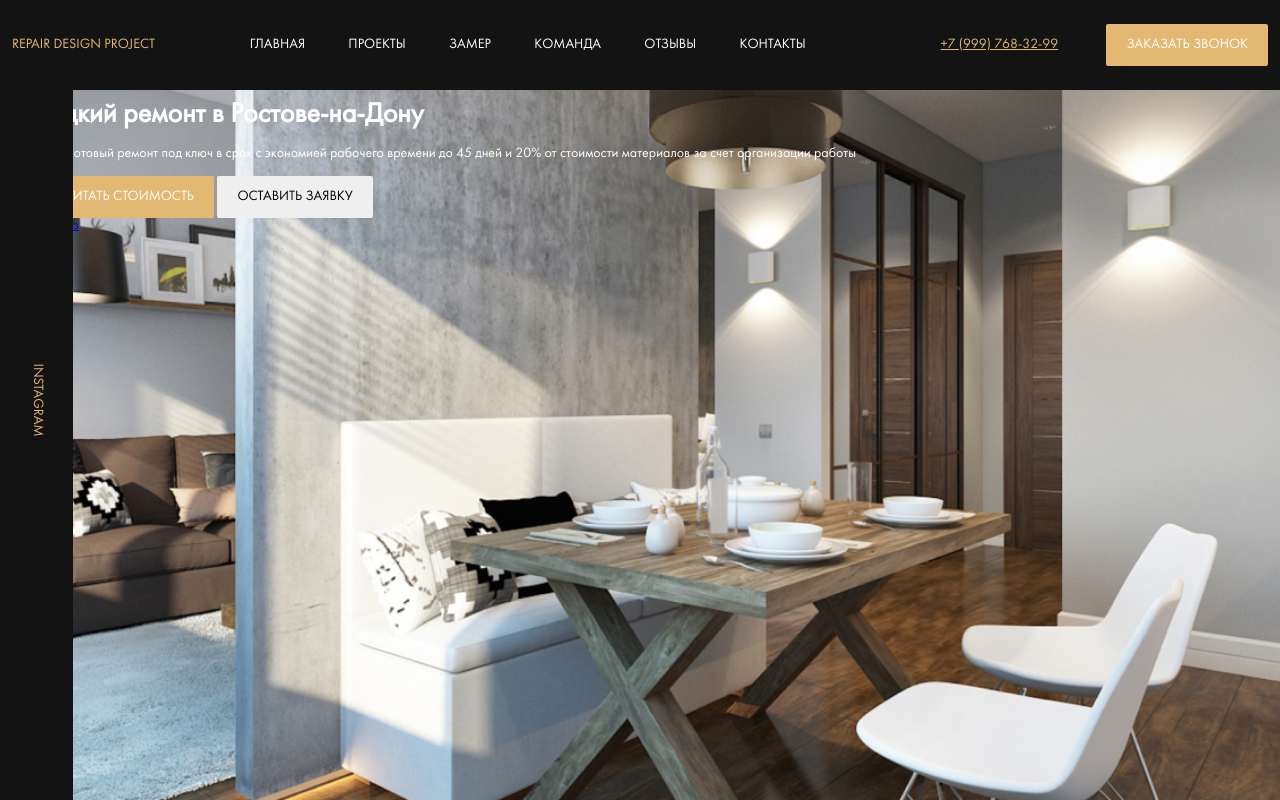
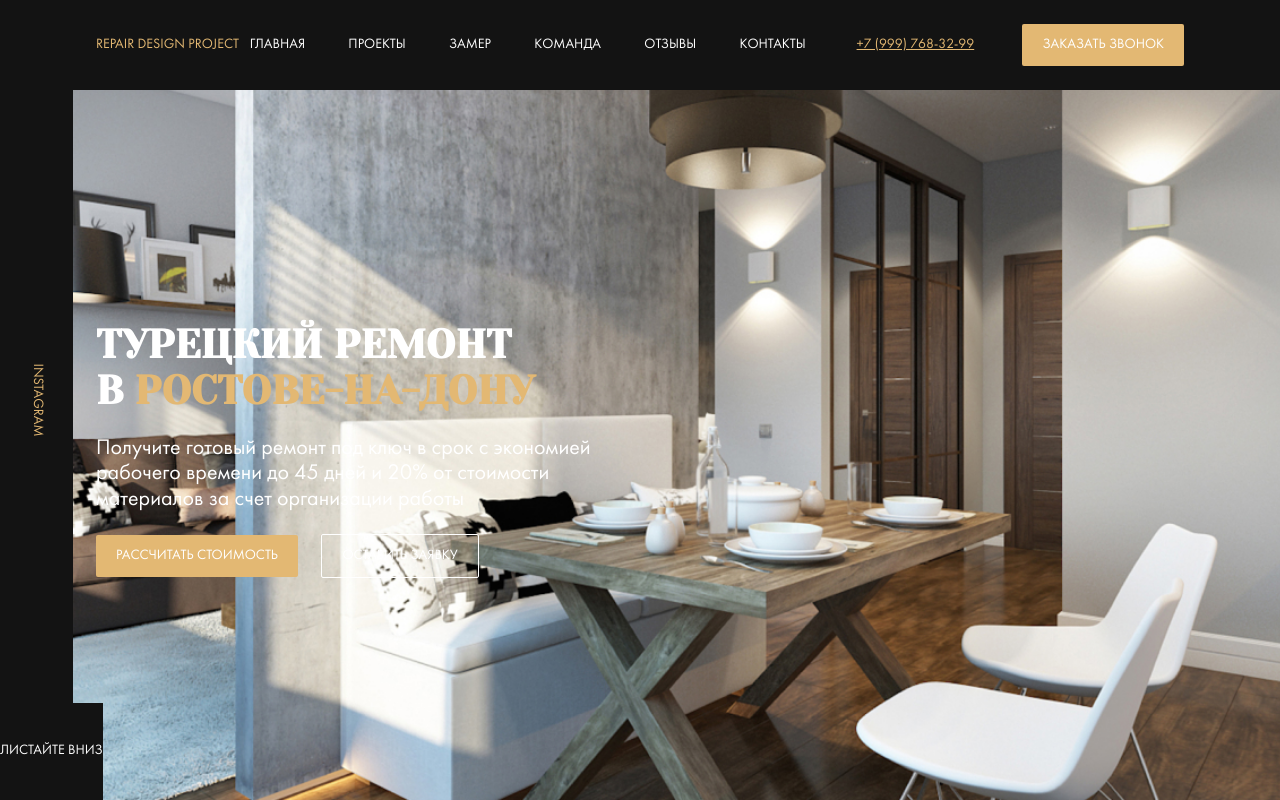
Before and after one commit to Evgeniy10/housing-renovation, a PHP site: page / in a window 1280 px wide. Run offline with PHP 8.4, Linux system fonts and the light colour scheme.

Commit message:
add hero style
add hero style

```diff
--- a/css/style.css
+++ b/css/style.css
@@ -369,7 +369,14 @@ template {
   color: #fff;
 }
 
+.button--outline {
+  border: 1px solid #fff;
+  background-color: transparent;
+  color: #fff;
+}
+
 .container {
+  width: 85%;
   max-width: 1256px;
   margin: auto;
 }
@@ -418,10 +425,36 @@ template {
 
 .hero {
   position: relative;
+  display: -webkit-box;
+  display: -ms-flexbox;
+  display: flex;
+  -webkit-box-orient: vertical;
+  -webkit-box-direction: normal;
+      -ms-flex-direction: column;
+          flex-direction: column;
+  -webkit-box-pack: center;
+      -ms-flex-pack: center;
+          justify-content: center;
+  -webkit-box-align: start;
+      -ms-flex-align: start;
+          align-items: flex-start;
   padding-top: 100px;
   background: #131313 url("../img/hero-bg.jpg") no-repeat center/cover;
   height: 100vh;
   color: #fff;
+}
+
+.hero__content {
+  max-width: 670px;
+}
+
+.hero__text {
+  font-size: 22px;
+  max-width: 500px;
+}
+
+.hero__button {
+  margin-right: 20px;
 }
 
 .hero__instagram {
@@ -430,6 +463,27 @@ template {
   top: 0;
   max-width: 80px;
   height: 100vh;
+}
+
+.hero__scroll-down {
+  position: absolute;
+  display: -webkit-box;
+  display: -ms-flexbox;
+  display: flex;
+  -webkit-box-align: center;
+      -ms-flex-align: center;
+          align-items: center;
+  -webkit-box-pack: center;
+      -ms-flex-pack: center;
+          justify-content: center;
+  left: 0;
+  bottom: 0;
+  min-widht: 247px;
+  min-height: 97px;
+  background-color: #131313;
+  text-transform: uppercase;
+  color: #fff;
+  text-decoration: none;
 }
 
 .instagram {
@@ -455,6 +509,13 @@ template {
 
 .title {
   margin: 0;
+  font-family: 'Yeseva One', cursive;
+  text-transform: uppercase;
+  font-size: 40px;
+}
+
+.title--primary {
+  color: #E3B873;
 }
 
 *, *:before, *:after {
--- a/index.html
+++ b/index.html
@@ -5,6 +5,7 @@
   <meta charset="UTF-8">
   <meta name="viewport" content="width=device-width, initial-scale=1.0">
   <title>Турецкий ремонт</title>
+  <link href="https://fonts.googleapis.com/css?family=Yeseva+One&display=swap&subset=cyrillic" rel="stylesheet">
   <link rel="stylesheet" href="css/style.css">
 </head>
 
@@ -41,7 +42,7 @@
 
       <div class="container">
         <div class="hero__content">
-          <h1 class="title hero__title">Турецкий ремонт в Ростове-на-Дону</h1>
+          <h1 class="title hero__title">Турецкий ремонт в&nbsp;<span class="title--primary">Ростове-на-Дону</span></h1>
           <p class="hero__text">Получите готовый ремонт под ключ в срок с экономией рабочего времени
             до 45 дней и 20% от стоимости материалов за счет
             организации работы</p>
@@ -50,7 +51,7 @@
         </div>
         <!-- /.hero__content -->
       </div>
-      <a href="#" class="scroll-down">листайте вниз</a>
+      <a href="#" class="hero__scroll-down">листайте вниз</a>
 
     </section>
     <!-- /.hero -->
--- a/sass/_grid.sass
+++ b/sass/_grid.sass
@@ -1,4 +1,5 @@
 .container
+  width: 85%
   max-width: 1256px
   margin: auto
   // border: 1px solid red
--- a/sass/interface.sass
+++ b/sass/_interface.sass
@@ -3,7 +3,10 @@
   border: none
   border-radius: 2px
   text-transform: uppercase
-
   &--primary
     background-color: $primary
     color: $light
+  &--outline
+    border: 1px solid $light
+    background-color: transparent
+    color: $light
--- a/sass/templates/_hero.sass
+++ b/sass/templates/_hero.sass
@@ -1,15 +1,40 @@
 .hero
   position: relative
+  display: flex
+  flex-direction: column
+  justify-content: center
+  align-items: flex-start
   padding-top: 100px
   background: $dark url('../img/hero-bg.jpg') no-repeat center/cover
   height: 100vh
   color: $light
+  &__content
+    max-width: 670px
+  &__text
+    font-size: 22px
+    max-width: 500px
+  &__button
+    margin-right: 20px
   &__instagram
     position: absolute
     left: 0
     top: 0
     max-width: 80px
     height: 100vh
+  &__scroll-down
+    position: absolute
+    display: flex
+    align-items: center
+    justify-content: center
+    left: 0
+    bottom: 0
+    min-widht: 247px
+    min-height: 97px
+    background-color: $dark
+    text-transform: uppercase
+    color: $light
+    text-decoration: none
+
 .instagram
   display: flex
   justify-content: center
@@ -25,3 +50,8 @@
 
 .title
   margin: 0
+  font-family: 'Yeseva One', cursive
+  text-transform: uppercase
+  font-size: 40px
+  &--primary
+    color: $primary
```
Also changed, not shown: 1 other file.
